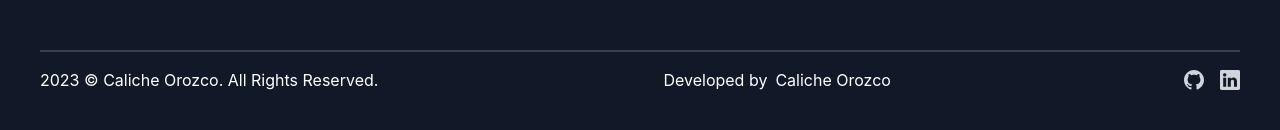
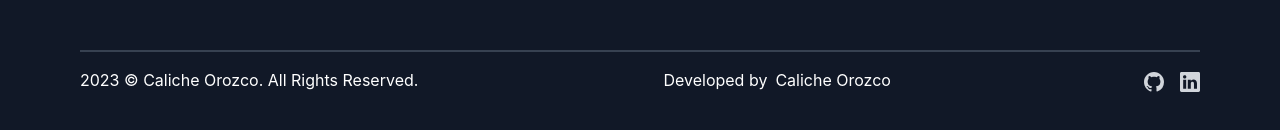
Before and after one commit to CalicheOrozco/caliche-next, a Next.js app: page / in a window 1280 px wide. Shown: the part 882-1012 px from the top of the page. Built offline with nearby package versions, Linux system fonts and the light colour scheme.

Commit message:
updated: chage the card for the projects and add github

```diff
--- a/components/Footer.js
+++ b/components/Footer.js
@@ -1,12 +1,13 @@
 import React from "react";
 import myData from "../constants/data";
+import { BsGithub, BsLinkedin } from "react-icons/bs";
 
 export default function Footer() {
   const currentTime = new Date();
   const year = currentTime.getFullYear();
   return (
     <div className="bg-[#F1F1F1] dark:bg-gray-900">
-      <div className="w-full mx-auto px-10 py-5 md:py-20">
+      <div className="w-full px-20 py-5 md:py-20">
         <div className="h-0.5 w-full bg-white dark:bg-gray-700"></div>
         <div className="flex flex-col space-y-4 md:space-y-0 md:flex-row justify-between items-center mt-4">
           <div>
@@ -31,32 +32,14 @@ export default function Footer() {
               className="text-base font-normal text-gray-600 dark:text-gray-300"
               target="_blank"
             >
-              <svg
-                xmlns="http://www.w3.org/2000/svg"
-                width="24"
-                height="24"
-                fill="currentColor"
-                className="bi bi-github h-5 w-5"
-                viewBox="0 0 24 24"
-              >
-                <path d="M12 0c-6.626 0-12 5.373-12 12 0 5.302 3.438 9.8 8.207 11.387.599.111.793-.261.793-.577v-2.234c-3.338.726-4.033-1.416-4.033-1.416-.546-1.387-1.333-1.756-1.333-1.756-1.089-.745.083-.729.083-.729 1.205.084 1.839 1.237 1.839 1.237 1.07 1.834 2.807 1.304 3.492.997.107-.775.418-1.305.762-1.604-2.665-.305-5.467-1.334-5.467-5.931 0-1.311.469-2.381 1.236-3.221-.124-.303-.535-1.524.117-3.176 0 0 1.008-.322 3.301 1.23.957-.266 1.983-.399 3.003-.404 1.02.005 2.047.138 3.006.404 2.291-1.552 3.297-1.23 3.297-1.23.653 1.653.242 2.874.118 3.176.77.84 1.235 1.911 1.235 3.221 0 4.609-2.807 5.624-5.479 5.921.43.372.823 1.102.823 2.222v3.293c0 .319.192.694.801.576 4.765-1.589 8.199-6.086 8.199-11.386 0-6.627-5.373-12-12-12z" />
-              </svg>
+              < BsGithub className="inline-block text-xl" />
             </a>
             <a
               href={myData.socialLinks.linkedin}
               className="text-base font-normal text-gray-600 dark:text-gray-300"
               target="_blank"
             >
-              <svg
-                xmlns="http://www.w3.org/2000/svg"
-                width="16"
-                height="16"
-                fill="currentColor"
-                className="bi bi-linkedin h-5 w-5"
-                viewBox="0 0 16 16"
-              >
-                <path d="M0 1.146C0 .513.526 0 1.175 0h13.65C15.474 0 16 .513 16 1.146v13.708c0 .633-.526 1.146-1.175 1.146H1.175C.526 16 0 15.487 0 14.854V1.146zm4.943 12.248V6.169H2.542v7.225h2.401zm-1.2-8.212c.837 0 1.358-.554 1.358-1.248-.015-.709-.52-1.248-1.342-1.248-.822 0-1.359.54-1.359 1.248 0 .694.521 1.248 1.327 1.248h.016zm4.908 8.212V9.359c0-.216.016-.432.08-.586.173-.431.568-.878 1.232-.878.869 0 1.216.662 1.216 1.634v3.865h2.401V9.25c0-2.22-1.184-3.252-2.764-3.252-1.274 0-1.845.7-2.165 1.193v.025h-.016a5.54 5.54 0 0 1 .016-.025V6.169h-2.4c.03.678 0 7.225 0 7.225h2.4z" />
-              </svg>
+              < BsLinkedin className="inline-block text-xl" />
             </a>
           </div>
         </div>
```
